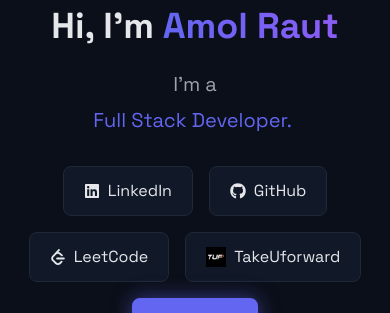
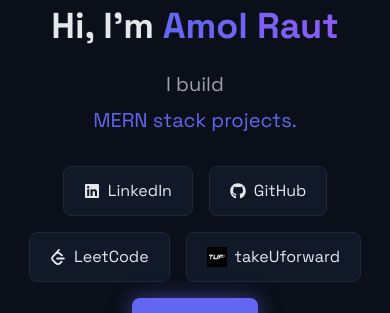
Before and after one commit to Amolraut638/my-portfolio, a React (Vite) app: page / in a window 390 px wide. Shown: the part 124-437 px from the top of the page. Built offline with nearby package versions, Linux system fonts and the light colour scheme.

Commit message:
improved hero animation, fixed navbar glitch, spacing fixes, mobile layout improvements

```diff
--- a/src/components/Hero.jsx
+++ b/src/components/Hero.jsx
@@ -1,15 +1,48 @@
-import React from "react";
+import React, { useEffect, useState } from "react";
 import { SiLeetcode } from "react-icons/si";
 import { FaLinkedin, FaGithub } from "react-icons/fa";
 import { TiDocumentText } from "react-icons/ti";
-import { TypeAnimation } from "react-type-animation";
-import { motion } from "framer-motion";
+import { motion, AnimatePresence } from "framer-motion";
+
+const phrases = [
+  "modern web applications.",
+  "scalable backend systems.",
+  "MERN stack projects.",
+  "efficient C++ solutions.",
+];
+
+function RotatingText() {
+  const [index, setIndex] = useState(0);
+
+  useEffect(() => {
+    const interval = setInterval(() => {
+      setIndex((prev) => (prev + 1) % phrases.length);
+    }, 2500);
+
+    return () => clearInterval(interval);
+  }, []);
+
+  return (
+    <AnimatePresence mode="wait">
+      <motion.span
+        key={phrases[index]}
+        initial={{ opacity: 0, y: 15 }}
+        animate={{ opacity: 1, y: 0 }}
+        exit={{ opacity: 0, y: -15 }}
+        transition={{ duration: 0.4 }}
+        className="text-primary font-medium"
+      >
+        {phrases[index]}
+      </motion.span>
+    </AnimatePresence>
+  );
+}
 
 export default function Hero() {
   return (
     <section
       id="hero"
-      className="min-h-screen bg-darkBg flex items-center"
+      className="min-h-[calc(100vh-80px)] bg-darkBg flex items-center pt-20"
     >
       <div className="max-w-6xl mx-auto px-6 lg:px-8 w-full">
         <div className="flex flex-col md:flex-row items-center justify-between gap-16">
@@ -30,24 +63,8 @@
             </h1>
 
             <div className="text-mutedText text-xl sm:text-2xl mb-8 flex flex-col sm:flex-row items-center md:items-start gap-2">
-              <span>I'm a</span>
-              <TypeAnimation
-                sequence={[
-                  "passionate Engineer.",
-                  2500,
-                  "Full Stack Developer.",
-                  2500,
-                  "MERN Developer.",
-                  2500,
-                  "Backend Enthusiast.",
-                  2500,
-                  "C++ Developer.",
-                  2500,
-                ]}
-                speed={40}
-                repeat={Infinity}
-                className="text-primary font-medium"
-              />
+              <span>I build</span>
+              <RotatingText />
             </div>
 
             {/* Buttons */}
@@ -94,7 +111,7 @@
                   alt="TakeUforward"
                   className="w-5 h-5 object-contain"
                 />
-                <span>TakeUforward</span>
+                <span>takeUforward</span>
               </a>
 
               <a
@@ -123,6 +140,7 @@
               className="w-60 sm:w-80 md:w-96 rounded-2xl border border-gray-800 shadow-xl hover:scale-105 transition duration-500"
             />
           </motion.div>
+
         </div>
       </div>
     </section>
--- a/src/components/Navbar.jsx
+++ b/src/components/Navbar.jsx
@@ -41,7 +41,7 @@
     <header
       className={`fixed w-full z-50 transition-all duration-300 ${
         scrolled
-          ? "bg-darkBg/80 backdrop-blur-md border-b border-gray-800"
+          ? "bg-darkBg/80 backdrop-blur-md"
           : "bg-transparent"
       }`}
     >
@@ -87,7 +87,7 @@
 
       {/* Mobile Menu */}
       <div
-        className={`md:hidden bg-darkBg border-t border-gray-800 transition-all duration-300 ${
+        className={`md:hidden bg-darkBg transition-all duration-300 ${
           menuOpen ? "max-h-screen py-4" : "max-h-0 overflow-hidden"
         }`}
       >
```
